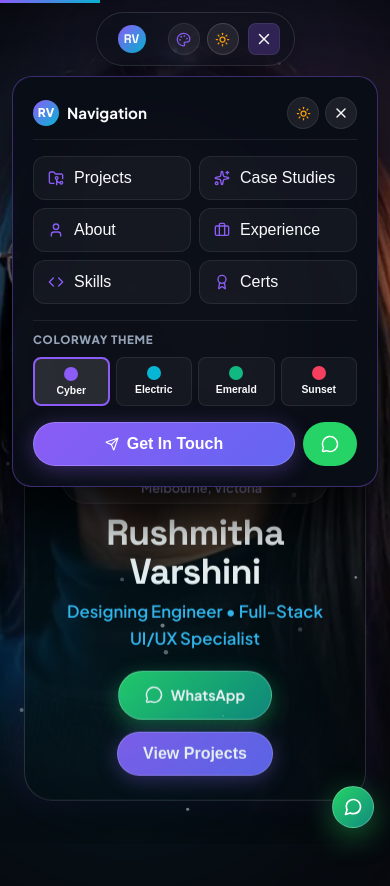
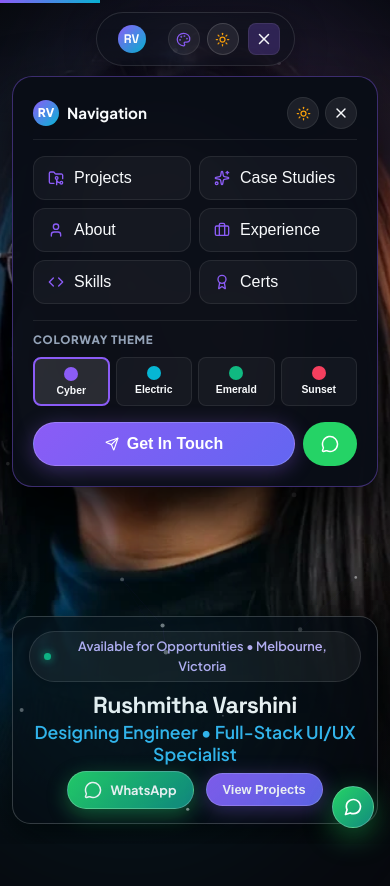
Before and after one commit to rushmitha-v/Rushmitha, a React (Vite) app: page / in a window 390 px wide. Both pictures are taken after a click on the button 263 px from the left and 39 px from the top of the page. Shown: the top 886 px of the page. Built offline with nearby package versions, Linux system fonts and the light colour scheme.

Commit message:
feat: mobile responsive hero overlay below face, design system mobile drawer & fluid grid, Google-compliant XML sitemap

```diff
--- a/public/industrial-case-studies/demos/design-system.html
+++ b/public/industrial-case-studies/demos/design-system.html
@@ -65,7 +65,42 @@
 .example__label{font-size:.65rem;font-weight:600;text-transform:uppercase;letter-spacing:.08em;color:var(--text-dim);margin-bottom:1rem}
 .counter{position:fixed;bottom:2rem;right:2rem;background:var(--bg-surface-elevated);border:1px solid var(--border-subtle);border-radius:.75rem;padding:.6rem 1rem;font-size:.8rem;color:var(--text-muted);z-index:50;display:flex;align-items:center;gap:.5rem;box-shadow:0 8px 32px rgba(0,0,0,.3)}
 .counter__num{font-family:var(--font-display);font-weight:700;color:var(--color-primary);font-size:1rem}
-@media(max-width:900px){.ds-sidebar{transform:translateX(-100%)}.ds-sidebar.ds-sidebar--open{transform:translateX(0)}.ds-sidebar-overlay.ds-sidebar-overlay--visible{display:block}.ds-mobile-bar{display:flex}.ds-main{margin-left:0;padding:1.5rem 1rem;padding-top:calc(56px + 1.5rem)}}
+@media(max-width:900px){
+  .ds-sidebar{transform:translateX(-100%);position:fixed;top:0;left:0;bottom:0;width:280px;height:100vh;z-index:200}
+  .ds-sidebar.ds-sidebar--open{transform:translateX(0);box-shadow:0 0 50px rgba(0,0,0,0.8)}
+  .ds-sidebar-overlay.ds-sidebar-overlay--visible{display:block;position:fixed;inset:0;background:rgba(0,0,0,0.6);backdrop-filter:blur(4px);z-index:199}
+  .ds-mobile-bar{display:flex}
+  .ds-main{margin-left:0;padding:1.25rem 0.85rem;padding-top:calc(56px + 1rem);max-width:100vw;width:100%}
+  .example{padding:1rem 0.75rem;margin:0.75rem 0;overflow-x:auto;max-width:100%}
+  .cat__title{font-size:1.25rem}
+  .sub__title{font-size:0.95rem}
+  .counter{bottom:0.75rem;right:0.75rem;padding:0.4rem 0.65rem;font-size:0.7rem}
+  .row{flex-wrap:wrap !important;gap:0.5rem !important}
+  .example > div[style*="display:flex"],
+  .example > div[style*="display: flex"],
+  .example > div[style*="display:grid"],
+  .example > div[style*="display: grid"] {
+    max-width: 100% !important;
+    flex-wrap: wrap !important;
+  }
+}
+@media(max-width:600px){
+  [style*="grid-template-columns:repeat(8"],
+  [style*="grid-template-columns: repeat(8"],
+  [style*="grid-template-columns:repeat(6"],
+  [style*="grid-template-columns: repeat(6"],
+  [style*="grid-template-columns:repeat(5"],
+  [style*="grid-template-columns: repeat(5"],
+  [style*="grid-template-columns:repeat(4"],
+  [style*="grid-template-columns: repeat(4"] {
+    grid-template-columns: repeat(auto-fit, minmax(65px, 1fr)) !important;
+    gap: 6px !important;
+  }
+  .example pre {
+    font-size: 0.75rem !important;
+    padding: 0.75rem !important;
+  }
+}
 </style>
 </head>
 <body>
--- a/src/components/ScrollyOverlay.jsx
+++ b/src/components/ScrollyOverlay.jsx
@@ -153,6 +153,7 @@ export default function ScrollyOverlay({ progress }) {
       {/* SECTION 1: NAME CARD (Appears ONLY as user scrolls, NOT directly first)    */}
       {/* ========================================================================= */}
       <div
+        className="scrolly-card-stage scrolly-card-section1"
         style={{
           position: 'absolute',
           bottom: 'clamp(2rem, 5vh, 4.5rem)',
@@ -169,7 +170,9 @@ export default function ScrollyOverlay({ progress }) {
           pointerEvents: op1 > 0.4 ? 'auto' : 'none'
         }}
       >
-        <div style={{
+        <div
+          className="scrolly-card-inner"
+          style={{
             background: 'rgba(7, 9, 14, 0.68)',
             backdropFilter: 'blur(18px)',
             border: '1px solid rgba(255, 255, 255, 0.15)',
@@ -178,7 +181,8 @@ export default function ScrollyOverlay({ progress }) {
             maxWidth: '820px',
             width: '100%',
             boxShadow: '0 20px 60px rgba(0, 0, 0, 0.8), 0 0 35px rgba(139, 92, 246, 0.25)'
-        }}>
+          }}
+        >
           {/* Status & Location Pill */}
           <div style={{
             display: 'inline-flex',
--- a/src/index.css
+++ b/src/index.css
@@ -811,19 +811,56 @@ body {
     margin-bottom: 1.75rem;
   }
 
-  /* Scrollytelling Cards on Small Mobile */
+  /* Scrollytelling Cards on Small Mobile: Anchored cleanly below the face */
+  .scrolly-card-stage,
   .scrolly-card-stage.scrolly-card-right,
   .scrolly-card-stage.scrolly-card-left,
-  .scrolly-card-stage.scrolly-card-center {
+  .scrolly-card-stage.scrolly-card-center,
+  .scrolly-card-stage.scrolly-card-section1 {
+    top: auto !important;
+    bottom: 1.25rem !important;
     left: 0.75rem !important;
     right: 0.75rem !important;
-    max-width: 100% !important;
+    max-width: calc(100vw - 1.5rem) !important;
+    transform: translateY(0) !important;
     padding: 0 !important;
   }
 
   .scrolly-card-inner {
-    padding: 20px 18px !important;
-    border-radius: 1.25rem !important;
+    padding: 14px 16px !important;
+    border-radius: 1.15rem !important;
+    background: rgba(7, 9, 14, 0.88) !important;
+    backdrop-filter: blur(20px) !important;
+    border: 1px solid rgba(255, 255, 255, 0.2) !important;
+    box-shadow: 0 10px 30px rgba(0, 0, 0, 0.85) !important;
+  }
+
+  .scrolly-card-inner h1 {
+    font-size: 1.45rem !important;
+    margin-bottom: 2px !important;
+    line-height: 1.15 !important;
+  }
+
+  .scrolly-card-inner h2 {
+    font-size: 1.1rem !important;
+    line-height: 1.25 !important;
+    margin-bottom: 6px !important;
+  }
+
+  .scrolly-card-inner p {
+    font-size: 0.8rem !important;
+    line-height: 1.45 !important;
+    margin-bottom: 8px !important;
+    display: -webkit-box;
+    -webkit-line-clamp: 2;
+    -webkit-box-orient: vertical;
+    overflow: hidden;
+  }
+
+  .scrolly-card-inner a,
+  .scrolly-card-inner button {
+    padding: 0.5rem 1rem !important;
+    font-size: 0.8rem !important;
   }
 
   /* Case study gauges */
```
Also changed, not shown: 1 other file (tests, documents, lock files or other folders). Lines whose indentation alone changed are shown as unchanged.
